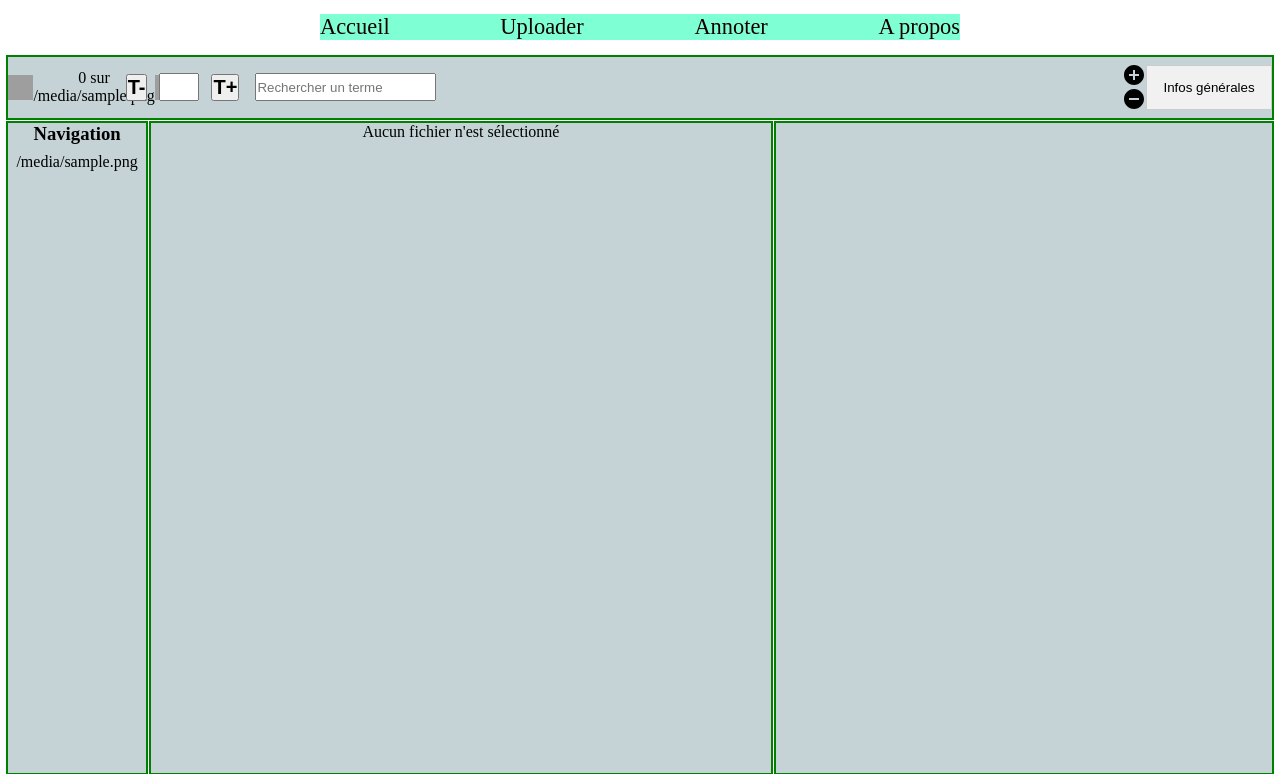
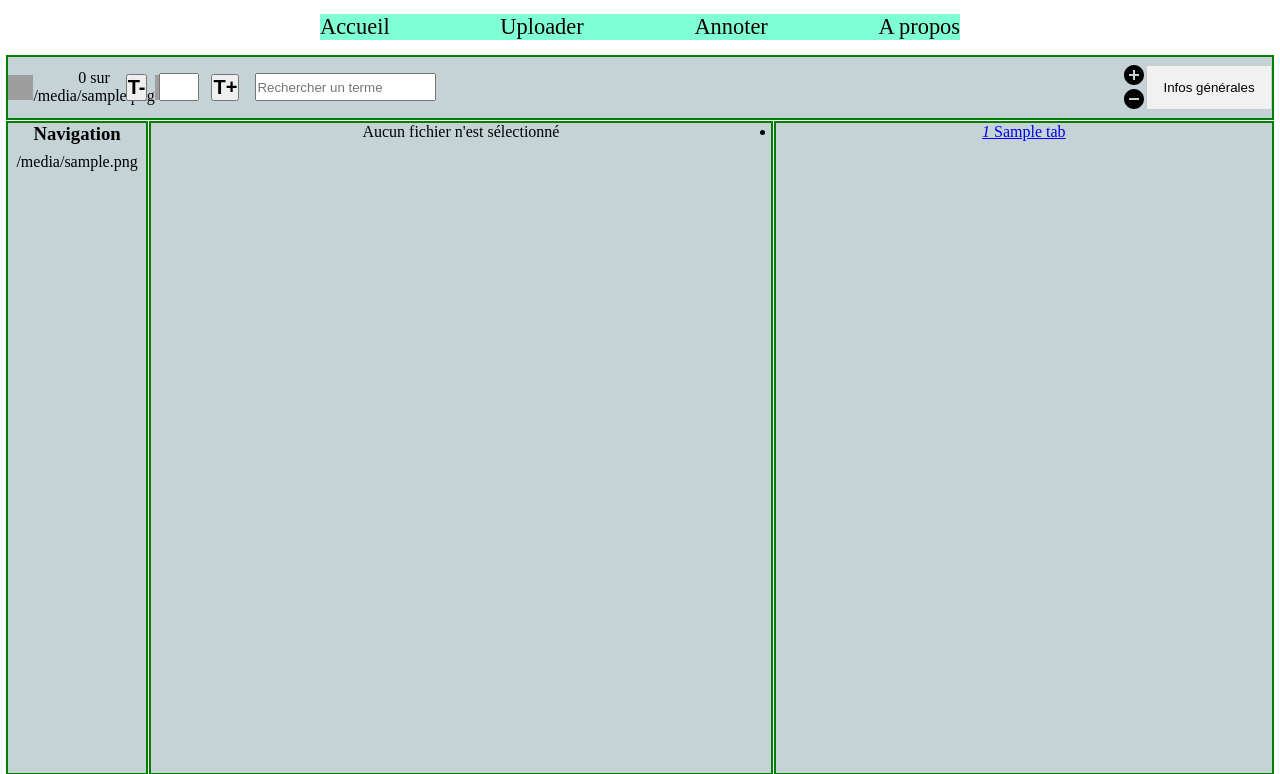
Before and after one commit to LAWBOT-Porject/Annotator, a Django app: template annotate/templates/annotate.html in a window 1280 px wide. Shown: the top 774 px of the page. Run offline with Django 3.2, Linux system fonts and the light colour scheme; the template is opened without the code that fills it: most values are stand-ins (such as "Sample title", 1, 10 or a date in 2020); grey boxes are pictures that could not be loaded.

Commit message:
useless module

```diff
--- a/annotate/templates/annotate.html
+++ b/annotate/templates/annotate.html
@@ -73,7 +73,18 @@
                     </form>
                 </div>
             </div>
-
+            <div id="tab_navigation">
+                <ul>
+                    {% for tab in tabs %}
+                    <li class="{{ tab.tab_classes|join:' ' }}{% if tab.tab_id == current_tab_id %} active{% endif %}">
+                        <a href="/templates/{{ tab.tab_id }}/" {%if tab.tab_rel %}rel="{{ tab.tab_rel }}" {% endif %}>
+                            {% if tab.tab_counter %}<em>{{ tab.tab_counter }}</em>{% endif %}
+                            {{ tab.tab_label }}
+                        </a>
+                    </li>
+                    {% endfor %}
+                </ul>
+            </div>
         </div>
     </div>
 </div>
```
Also changed, not shown: annotate/views.py (+8 -0 lines).
